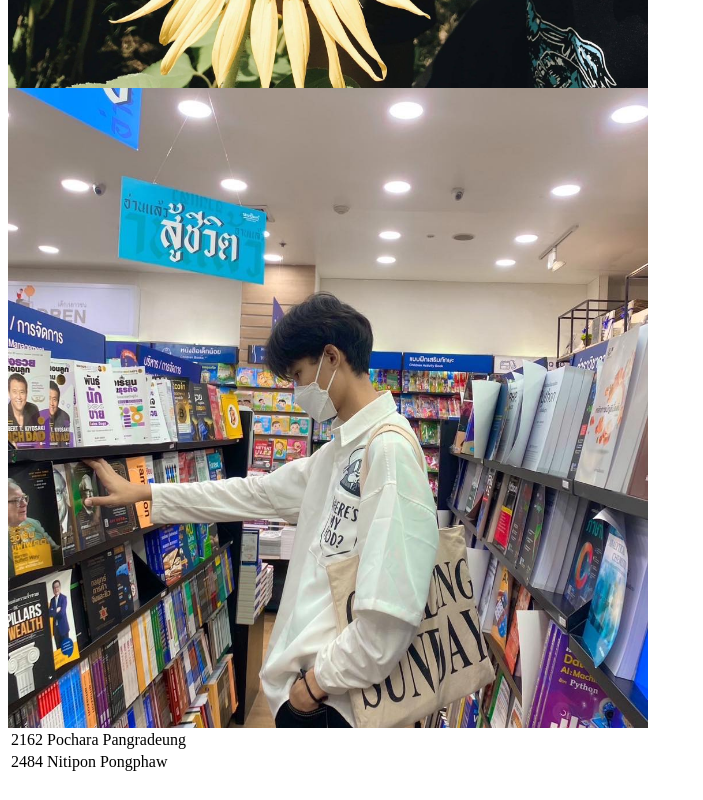
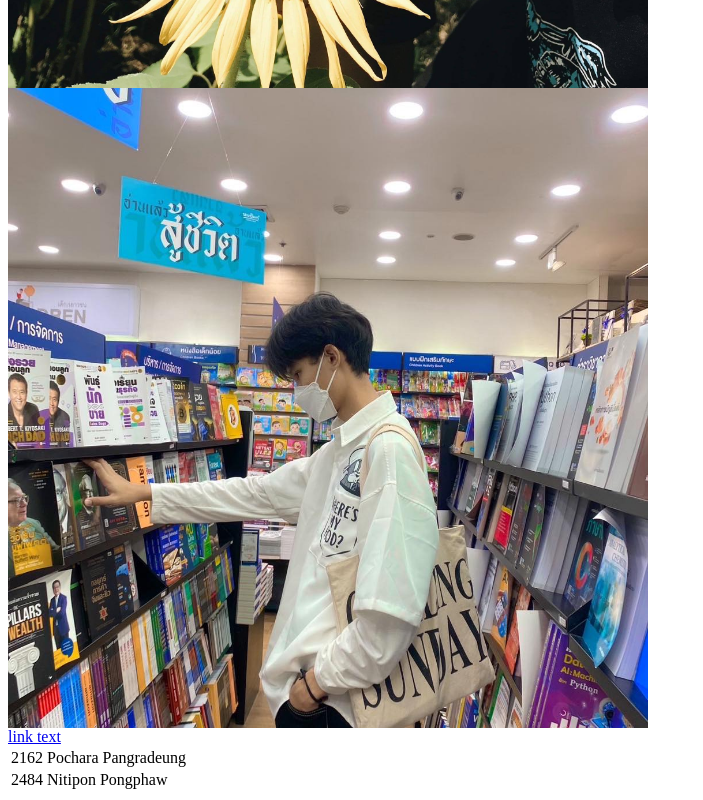
Before and after one commit to PocharaKung/Lab33, a plain HTML site: page index.html in a window 1280 px wide. Shown: the part 561-1361 px from the top of the page, without its empty margins (0-703 px from the left). Drawn offline with Linux system fonts and the light colour scheme.

Commit message:
b infornew

```diff
--- a/index.html
+++ b/index.html
@@ -13,6 +13,7 @@
             <tr>
                 <td>2484</td><td>Nitipon Pongphaw</td>
                 <div><img src="nitipon.jpg" alt="Hello World from Space" style="width:100%;max-width:640px"></div>
+                <a href="b.html">link text</a>
             </tr>
         </table>
     </body>
```
